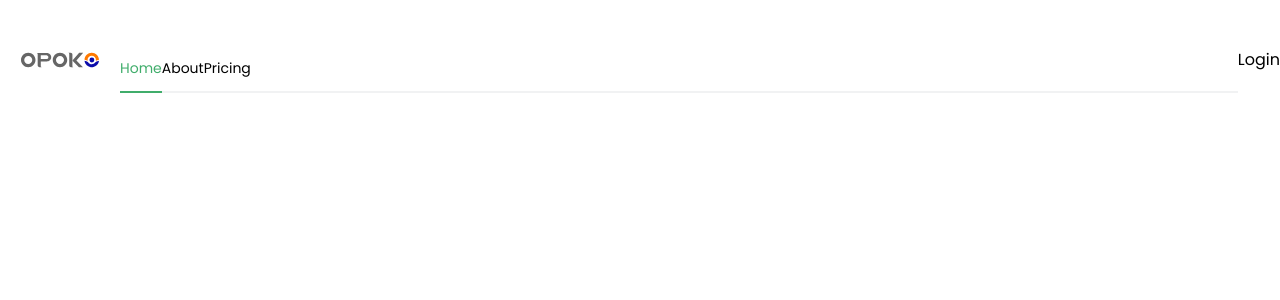
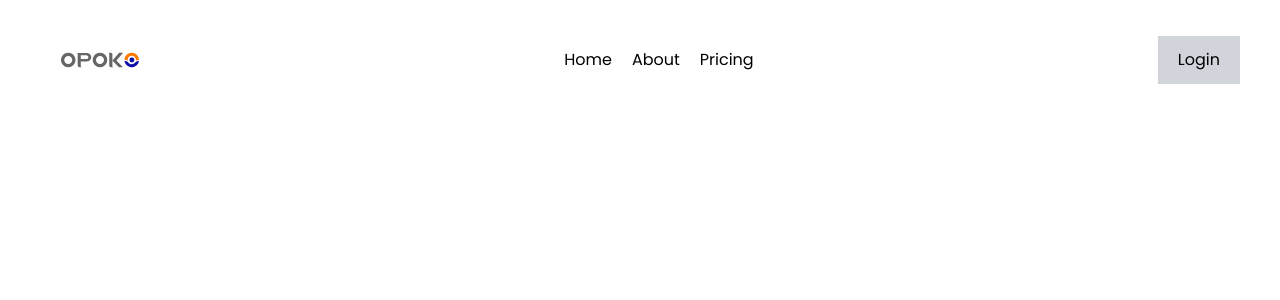
Before and after one commit to Niscolinx/opoko, a React (Vite) app: page / in a window 1280 px wide. Shown: the top 300 px of the page. Built offline with nearby package versions, Linux system fonts and the light colour scheme.

Commit message:
initial setup

```diff
--- a/src/components/Header.tsx
+++ b/src/components/Header.tsx
@@ -5,9 +5,9 @@ const Header = () => {
   const [pathToSwitch, setPathToSwitch] = useState('home');
 
   return (
-    <div className="flex items-center">
+    <div className="flex items-center justify-between">
       <img src="/asset/logo.svg" alt="" className="w-[12rem]" />
-      <div className="radioBox">
+      <div className="flex gap-8">
         {path.map((item) => {
           return (
             <Fragment key={item}>
@@ -26,7 +26,7 @@ const Header = () => {
           );
         })}
       </div>
-      <button>Login</button>
+      <button className='btn bg-gray-300 '>Login</button>
     </div>
   );
 };
--- a/src/pages/Home.tsx
+++ b/src/pages/Home.tsx
@@ -3,7 +3,7 @@ import Auth from '../container/Auth';
 
 function Home() {
   return (
-    <div className="">
+    <div className="px-16">
       <Header />
 
       <Auth />
--- a/src/sass/base/typography.scss
+++ b/src/sass/base/typography.scss
@@ -153,14 +153,14 @@ p {
   th,
   td {
     padding: 10px;
-    border: 1px solid #BEB3DE;
+    border: 1px solid #beb3de;
     border-collapse: collapse;
   }
 
-  thead{
-    th{
+  thead {
+    th {
       font-size: 1.4rem;
-      background: #EEEBF6;
+      background: #eeebf6;
       font-weight: 500;
     }
   }
```
